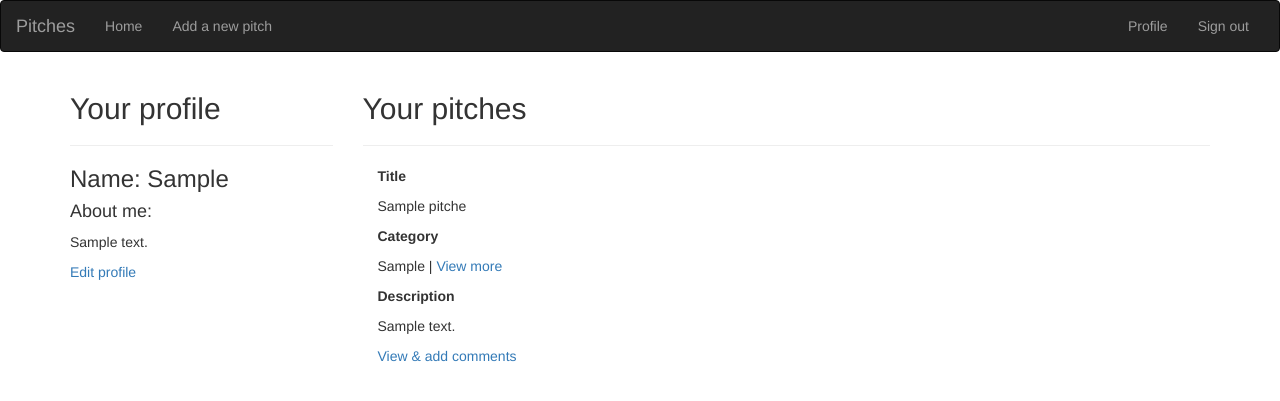
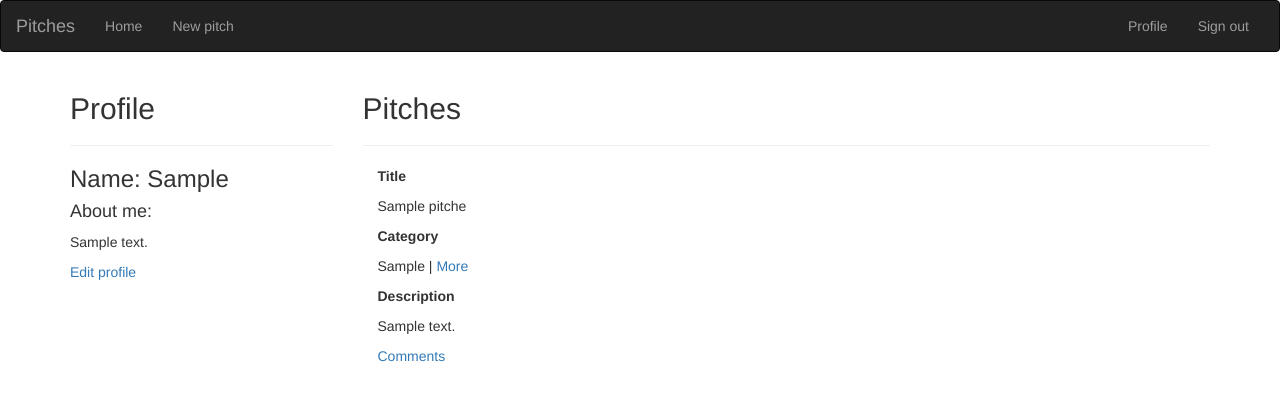
Before and after one commit to tonyishangu/Pitch, a Flask app: a page that uses app/templates/navbar.html in a window 1280 px wide. Shown: the top 401 px of the page. Run offline with Flask 2, Linux system fonts and the light colour scheme; a user stored in the database is signed in; tables that the repository leaves empty hold one stand-in row (values such as "Sample post"); parts of the project's set-up code (start-up, migrations or seed data) failed here and were passed over; some libraries are stand-ins or nearby versions.

Commit message:
add changes

```diff
--- a/app/auth/forms.py
+++ b/app/auth/forms.py
@@ -1,6 +1,6 @@
 from flask_wtf import FlaskForm
 from wtforms import StringField,PasswordField,SubmitField
-from wtforms.validators import Required,Email,EqualTo,  email_validator
+from wtforms.validators import Required,Email,EqualTo
 from ..models import User
 from wtforms import ValidationError
 from wtforms import StringField,PasswordField,BooleanField,SubmitField
--- a/app/main/views.py
+++ b/app/main/views.py
@@ -36,7 +36,7 @@ def cat(category):
 
 #submit a pitch view, need to change the unique id
 @main.route('/submitpitch/<int:userid>', methods = ['GET','POST'])
-
+@login_required
 def new_pitch(userid):
     form = PitchForm()
 #pitch id needs a unique number
--- a/app/templates/index.html
+++ b/app/templates/index.html
@@ -23,7 +23,7 @@
     </div>
     {% endfor %}
     {%else%}
-    <p>There are no pitches yet. Please log in and submit some pitches</p>
+    <p>comments...</p>
     {% endif %}
 </div>
 
--- a/app/templates/navbar.html
+++ b/app/templates/navbar.html
@@ -18,11 +18,11 @@
                 <li><a href="{{url_for('main.profile',uname=current_user.username)}}">Profile</a></li>
                 <li><a href="{{url_for('auth.logout')}}">Sign out</a></li>
                 {% else %}
-                <li><a href="{{url_for('auth.login')}}">Sign in</a></li>
+                <li><a href="{{url_for('auth.login')}}">Login</a></li>
                 {%endif%}
             </ul>
             <ul class="nav navbar-nav">
-                <li><a href="/submitpitch/1234">Add a new pitch</a></li>
+                <li><a href="/submitpitch/1234">New pitch</a></li>
             </ul>
         </div>
 
--- a/app/templates/profile/profile.html
+++ b/app/templates/profile/profile.html
@@ -6,7 +6,7 @@
     <div class="row">
         <!-- displaying  Username-->
         <div class="col-md-3">
-            <h2> Your profile </h2>
+            <h2>Profile </h2>
             <hr>
             <h3> Name: {{user.username| capitalize}} </h3>
 
@@ -25,7 +25,7 @@
 
         <!--Display pitches-->
         <div class="col-md-9">
-            <h2> Your pitches </h2>
+            <h2>Pitches </h2>
             <hr>
             {% if pitches %}
             {% for p in pitches %}
@@ -33,14 +33,14 @@
                 <p style="font-weight: bold"> Title </p>
                 <p> {{ p.pitch_title}} </p>
                 <p style="font-weight: bold"> Category </p>
-                <p> {{p.pitch_category}} | <a href="/category/{{p.pitch_category}}"> View more </a> </p>
+                <p> {{p.pitch_category}} | <a href="/category/{{p.pitch_category}}">More </a> </p>
                 <p style="font-weight: bold"> Description </p>
                 <p> {{ p.pitch_description }}</p>
-                <p> <a href="/viewpitch/{{p.id}}"> View & add comments </a> </p>
+                <p> <a href="/viewpitch/{{p.id}}">Comments </a> </p>
             </div>
             {% endfor %}
             {%else%}
-            <p>Either you have no Pitches, or an error occured</p>
+            <p>Comments...</p>
             {% endif %}
         </div>
     </div>
--- a/app/templates/viewpitch.html
+++ b/app/templates/viewpitch.html
@@ -47,7 +47,7 @@
         <hr>
         {% endfor %}
         {%else%}
-        <p> Something went wrong or there are no comments available for this pitch</p>
+        <p> Comments....</p>
         {% endif %}
 
     </div>
```
Also changed, not shown: requirements.txt (+100 -16 lines), 1 other file.
